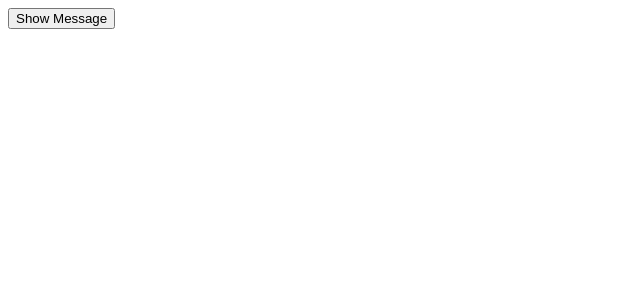
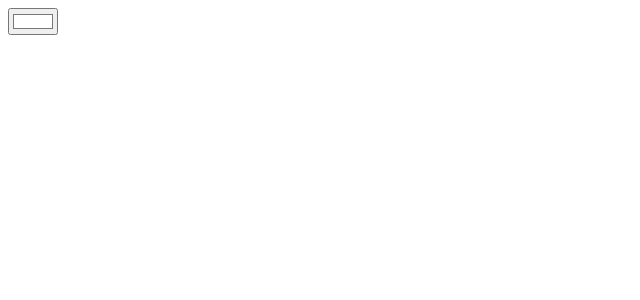
Before and after one commit to Nat-bit-ai/New-react-demo, a React (Vite) app: page / in a window 1280 px wide. Shown: the top 300 px of the page, without its empty margins (0-640 px from the left). Built offline with nearby package versions, Linux system fonts and the light colour scheme.

Commit message:
color picker project

```diff
--- a/src/App.jsx
+++ b/src/App.jsx
@@ -1,9 +1,9 @@
-import ToggleApp from "./toggle.jsx";
+import ColorPicker from "./color.jsx";
 
 function App() {
   return (
     <div>
-      <ToggleApp />
+      <ColorPicker />
     </div>
   );
 }
--- /dev/null
+++ b/src/color.jsx
@@ -0,0 +1,21 @@
+import React, { useState } from "react";
+
+function ColorPicker() {
+  const [color, setColor] = useState('#ffffff');
+
+  return (
+    <div
+      id="color-picker-container"
+      style={{ backgroundColor: color }}
+    >
+      <input
+        id="color-input"
+        type="color"
+        value={color}
+        onChange={(e) => setColor(e.target.value)}
+      />
+    </div>
+  );
+}
+
+export default ColorPicker;
--- a/src/toggle.jsx
+++ /dev/null
@@ -1,18 +0,0 @@
-import { useState } from "react";
-
-const ToggleApp = () => {
-  const [isVisible, setIsVisible] = useState(false);
-
-  const handleToggleVisibility = () => {
-    setIsVisible(!isVisible);
-  }
-
-  return (
-    <div id="toggle-container">
-      <button onClick={handleToggleVisibility} id="toggle-button">{isVisible ? "Hide " : "Show "} Message</button>
-      {isVisible && <p id="message">I love freeCodeCamp!</p>}
-    </div>
-  );
-};
-
-export default ToggleApp;
```
